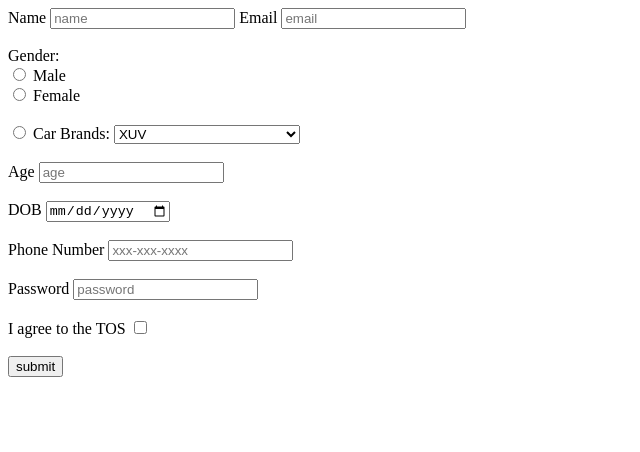
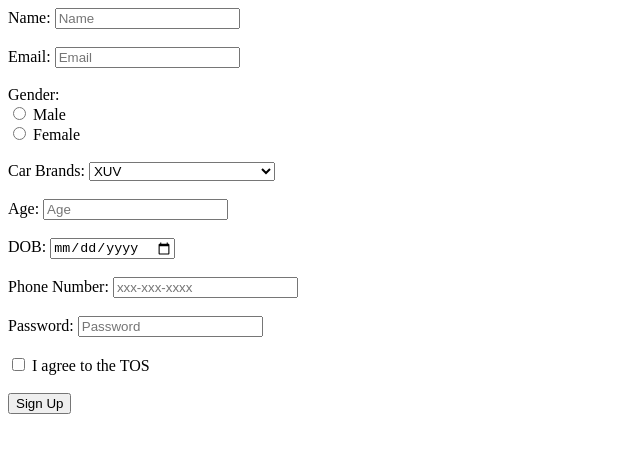
Before and after one commit to acciojob/signup-form-car-priya88gupta, a website: page main.html in a window 1280 px wide. Shown: the whole page, without its empty margins (0-640 px from the left). Drawn offline with Linux system fonts and the light colour scheme.

Commit message:
created a submission

```diff
--- a/main.html
+++ b/main.html
@@ -1,44 +1,47 @@
 <!DOCTYPE html>
+<html>
+<head>
+    <title>Signup Form</title>
+</head>
+<body>
+    <form action="#" method="post">
+        <label for="name">Name:</label>
+        <input type="text" id="name" name="name" placeholder="Name" required><br><br>
 
-<html>
+        <label for="email">Email:</label>
+        <input type="email" id="email" name="email" placeholder="Email" required><br><br>
 
-<head>
-	<link rel="stylesheet" href="styles.css">
-</head>
-
-<body>
-	<form method="post">
-		<label for="Name">Name</label>
-		<input type="text" required="yes" id="name" placeholder="name"/>
-	<label for="Email">Email</label>
-		<input type="Email"required="yes" id="email" placeholder="email"/><br><br>
-		<label>Gender:</label><br>
-		<input type="radio" id="gender_m" name="gender" required>
+        <label>Gender:</label><br>
+        <input type="radio" id="gender_m" name="gender" required>
         <label for="gender_m">Male</label><br>
         <input type="radio" id="gender_f" name="gender" required>
         <label for="gender_f">Female</label><br><br>
-		<input type="radio"required="yes" id="gender male, gender female"/>
-		<label for="cars">Car Brands:</label>
+
+        <label for="cars">Car Brands:</label>
         <select id="cars" name="cars" required>
-        <option value="" disabled>--Please choose an option--</option>
-           <option>XUV</option>
+            <option value="" disabled>--Please choose an option--</option>
+            <option>XUV</option>
 			<option>ALTO</option>
 			<option>i20</option>
 			<option>Baleno</option>
         </select><br><br>
-		<label for="age">Age</label>
-		<input type="number"required="yes" id="age" placeholder="age"/><br><br>
-		<label for="DOB">DOB</label>
-		<input type="date"required="yes" id="dob" placeholder="-"/><br><br>
-		<label for="phone number">Phone Number</label>
-		<input type="tel"required="no" id="tel" placeholder="xxx-xxx-xxxx"/><br><br>
-		<label for="password">Password</label>
-		<input type="password"required="yes" id="password" placeholder="password"/><br><br>
-		<label for="I agree to the TOS">I agree to the TOS</label>
-		<input type="checkbox"required="yes" id="TOS" placeholder="-"/>
-	</form><br>
-	<button type="submit">submit</button>
 
+        <label for="age">Age:</label>
+        <input type="number" id="age" name="age" placeholder="Age" required><br><br>
+
+        <label for="dob">DOB:</label>
+        <input type="date" id="dob" name="dob" required><br><br>
+
+        <label for="tel">Phone Number:</label>
+        <input type="tel" id="tel" name="tel" pattern="[0-9]{3}-[0-9]{3}-[0-9]{4}" placeholder="xxx-xxx-xxxx"><br><br>
+
+        <label for="password">Password:</label>
+        <input type="password" id="password" name="password" placeholder="Password" required><br><br>
+
+        <input type="checkbox" id="tos" name="tos" required>
+        <label for="tos">I agree to the TOS</label><br><br>
+
+        <input type="submit" value="Sign Up">
+    </form>
 </body>
-
 </html>
```
Also changed, not shown: styles.css (line endings or trailing spaces).
